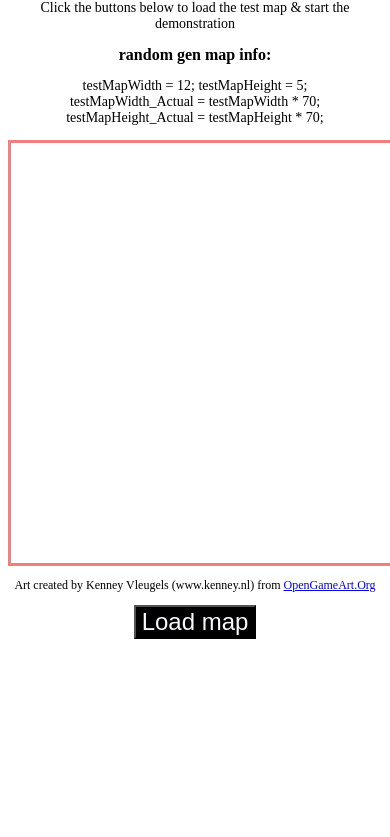
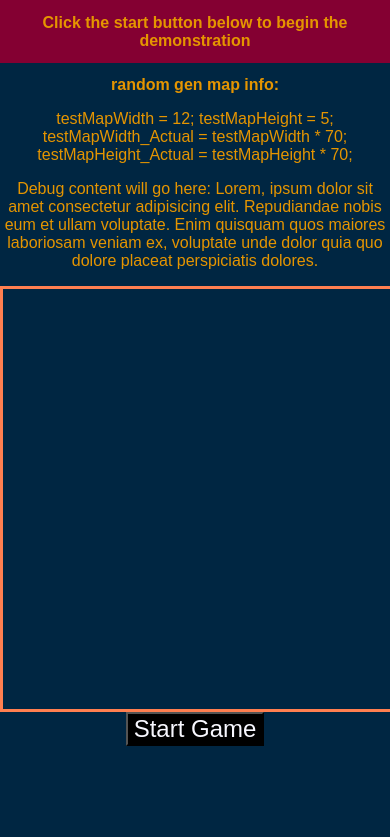
Before and after one commit to wjtelliott/platform, a plain HTML site: page index.html in a window 390 px wide. Shown: the part 80-917 px from the top of the page. Before the commit the page ends 844 px from the top, so only its background shows below. Drawn offline with Linux system fonts and the light colour scheme.

Commit message:
Added styling for mobile

```diff
--- a/index.html
+++ b/index.html
@@ -2,20 +2,36 @@
 <html>
     <head>
         <link rel='stylesheet' href='./style.css'>
+        <title>wjtelliott/platform git io</title>
     </head>
     <body>
+        <div class='container'>
+            <header>
                 <h1>wjtelliott/platform</h1>
-        <p>Click the buttons below to load the test map & start the demonstration</p>
+                <h2>Click the start button below to begin the demonstration</h2>
+            </header>
+            <aside>
                 <h2>random gen map info:</h2>
                 <p>testMapWidth = 12; testMapHeight = 5;<br>
                 testMapWidth_Actual = testMapWidth * 70;<br>
                 testMapHeight_Actual = testMapHeight * 70;</p>
-        <canvas class='canvas' width='840' height='420' style='border:3px solid lightcoral'>
-            Your browser does not support the canvas tag from HTML5.
+
+                <p>Debug content will go here: Lorem, ipsum dolor sit amet consectetur adipisicing elit. Repudiandae nobis eum et ullam voluptate. Enim quisquam quos maiores laboriosam veniam ex, voluptate unde dolor quia quo dolore placeat perspiciatis dolores.</p>
+            </aside>
+            <main>
+                <!--We need to set the size inline-->
+                <canvas class='canvas' width='840' height='420'>
+                    Your browser does not support the canvas tag from HTML5
                 </canvas>
-        <p id='controls' style='display: none;'>Mobile support currently unavailable<br>Controls:<br>W - Jump<br>A - Left<br>D - Right<br>S - Duck<br>Z - Face front</p>
-        <p style='font-size: 12px;'>Art created by Kenney Vleugels (www.kenney.nl) from <a href="http://opengameart.org">OpenGameArt.Org</a></p>
+                <p id='controls' style='display: none;'>Mobile controls support currently unavailable<br>Controls:<br>W - Jump<br>A - Left<br>D - Right<br>S - Duck<br>Z - Face front</p>
+                <!--UI and then main will load the rest-->
                 <script src='./scripts/ui.js'></script>
                 <script src='./scripts/main.js'></script>
+            </main>
+            <footer>
+                <p>Art created by Kenney Vleugels (www.kenney.nl) from <a href="http://opengameart.org">OpenGameArt.Org</a></p>
+            </footer>
+        </div>
+
     </body>
 </html>
--- a/scripts/main.js
+++ b/scripts/main.js
@@ -9,10 +9,11 @@ let scriptsList = [
     './scripts/gutil.js',
     './scripts/gtypes.js',
 ];
-const loadScripts = function()
+const loadScripts = function(_callback)
 {
     if (scriptsList.length > 0)
         runJScriptFile(scriptsList.pop());
+    else _callback();
 }
 function runJScriptFile(path)
 {
@@ -20,10 +21,16 @@ function runJScriptFile(path)
     script.setAttribute('src', path);
 
     // Make sure we declare this before appending it to body
-    script.onload = function() { loadScripts(); };
+    script.onload = function() { loadScripts(loadScriptsCallback); };
     document.getElementsByTagName("head")[0].appendChild(script);
 }
 
+function loadScriptsCallback()
+{
+    testBgMap.loadTestRoom();
+    document.querySelector('#startBtn').textContent = 'Start Game';
+    document.querySelector('#startBtn').style = 'display: block;';
+}
 
 
 window.onload = function()
@@ -32,16 +39,17 @@ window.onload = function()
 
     let basicMainMenu = new gBasicMenu();
     // basicMainMenu.addButton('loadScriptBtn', 'Load Scripts (do this first)', 'loadScripts();', true);
-    loadScripts(); // No need for a button on this
-    basicMainMenu.addButton('loadMapBtn', 'Load map', 'testBgMap.loadTestRoom(); document.querySelector(\'#startBtn\').style = \'display: block;\'', true);
+
+    // No need for a button on this
+    //basicMainMenu.addButton('loadMapBtn', 'Load map', 'testBgMap.loadTestRoom(); document.querySelector(\'#startBtn\').style = \'display: block;\'', true);
 
     basicMainMenu.addButton('startBtn', 'Start game', 'startGame(); document.querySelector(\'#controls\').style = \'display: block;\'', true);
 
     basicMainMenu.pushToDoc();
 
-    basicMainMenu.show();
+    loadScripts(loadScriptsCallback);
 
-    document.querySelector('#startBtn').style = "display: none;";
+    //document.querySelector('#startBtn').style = "display: none;";
 };
 
 
--- a/scripts/ui.js
+++ b/scripts/ui.js
@@ -46,13 +46,13 @@ class gBasicMenu
             if (this.buttons.length > 0)
                 this.buttons.forEach(function(e)
                 {
-                    document.body.append(e);
+                    document.querySelector('main').append(e);
                 });
         if (this.labels != null)
             if (this.labels.length > 0)
                 this.labels.forEach(function(e)
                 {
-                    document.body.append(e);
+                    document.querySelector('main').append(e);
                 });
 
         this.hide();
--- a/style.css
+++ b/style.css
@@ -1,22 +1,75 @@
-*
+/*First pass at trying to get this to format on mobile*/
+
+:root
+{
+    --prussian-blue: #002642;
+    --claret: #840032;
+    --gainsboro: #E5DADA;
+    --gamboge: #E59500;
+    --border-color: 3px solid coral;
+    --large-font: 38px;
+    --medium-font: 16px;
+    --small-font: 14px;
+}
+
+body
+{
+    background-color: var(--prussian-blue);
+    margin: 0;
+    font-family: sans-serif;
+    text-align: center;
+    color: var(--gamboge);
+}
+
+.container
+{
+    display: flex;
+    min-height: 100vh;
+    flex-direction: column;
+    justify-content: space-between;
+}
+
+aside
+{
+    flex-grow: 1;
+
+}
+
+main
+{
+    min-height: 90vh;
+    flex-grow: 5;
+}
+
+header
 {
     text-align: center;
+    font-size: var(--large-font);
+}
+
+header, footer
+{
+    background-color: var(--claret);
+    flex-grow: 1;
 }
 
 h2
 {
-    font-size: 16px;
+    font-size: var(--medium-font);
 }
 
-p
+h1
 {
-    font-size: 14px;
+    font-size: var(--large-font);
 }
 
 canvas
 {
     margin: auto;
     display: block;
+    border: var(--border-color);
+    width: 320;
+    height: 180;
 }
 
 button
@@ -26,3 +79,30 @@ button
     background-color: black;
     margin: auto;
 }
+
+footer
+{
+    font-size: var(--medium-font);
+}
+
+/*Desktop*/
+@media only screen and (min-width: 800px)
+{
+    .container
+    {
+        flex-direction: row;
+        flex-wrap: wrap;
+    }
+    aside
+    {
+        max-width: 20%;
+    }
+    main
+    {
+        max-width: 80%;
+    }
+    header, footer
+    {
+        width: 100%;
+    }
+}
```
Lines whose indentation alone changed are shown as unchanged.
